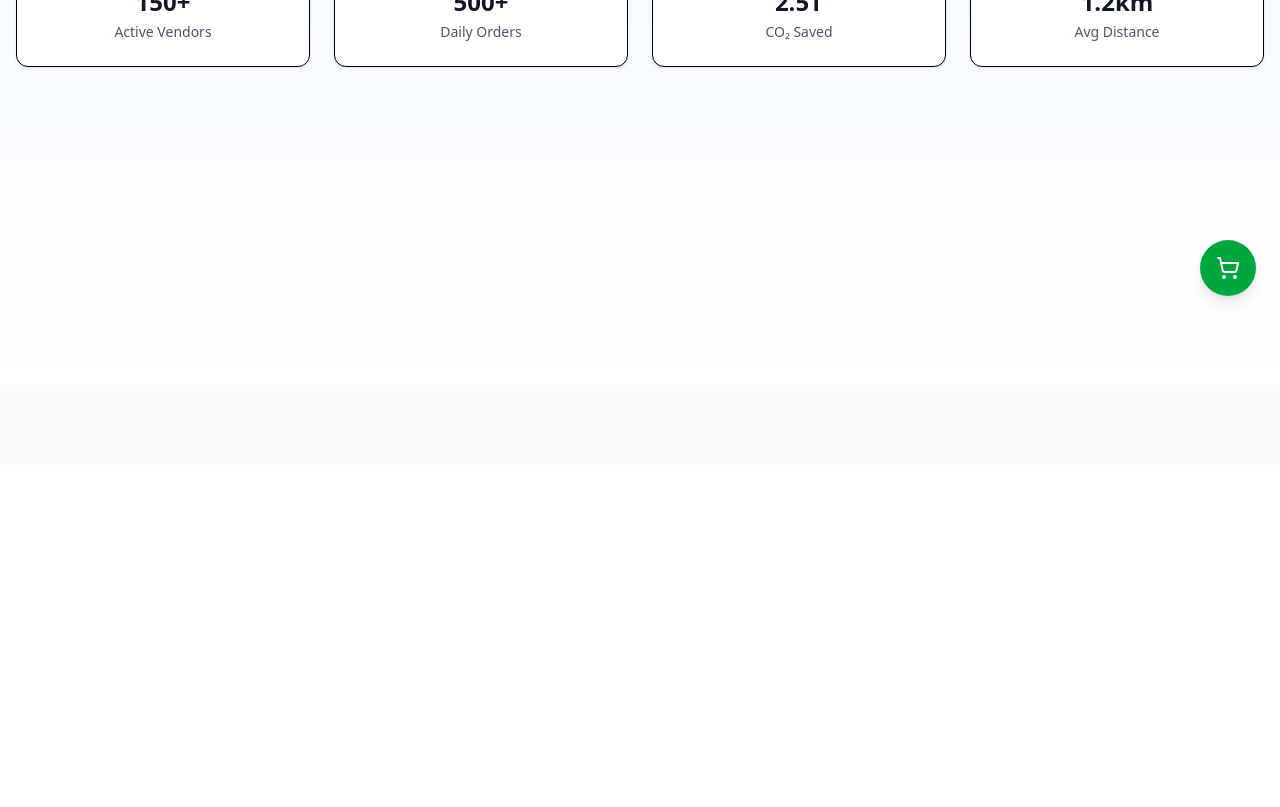
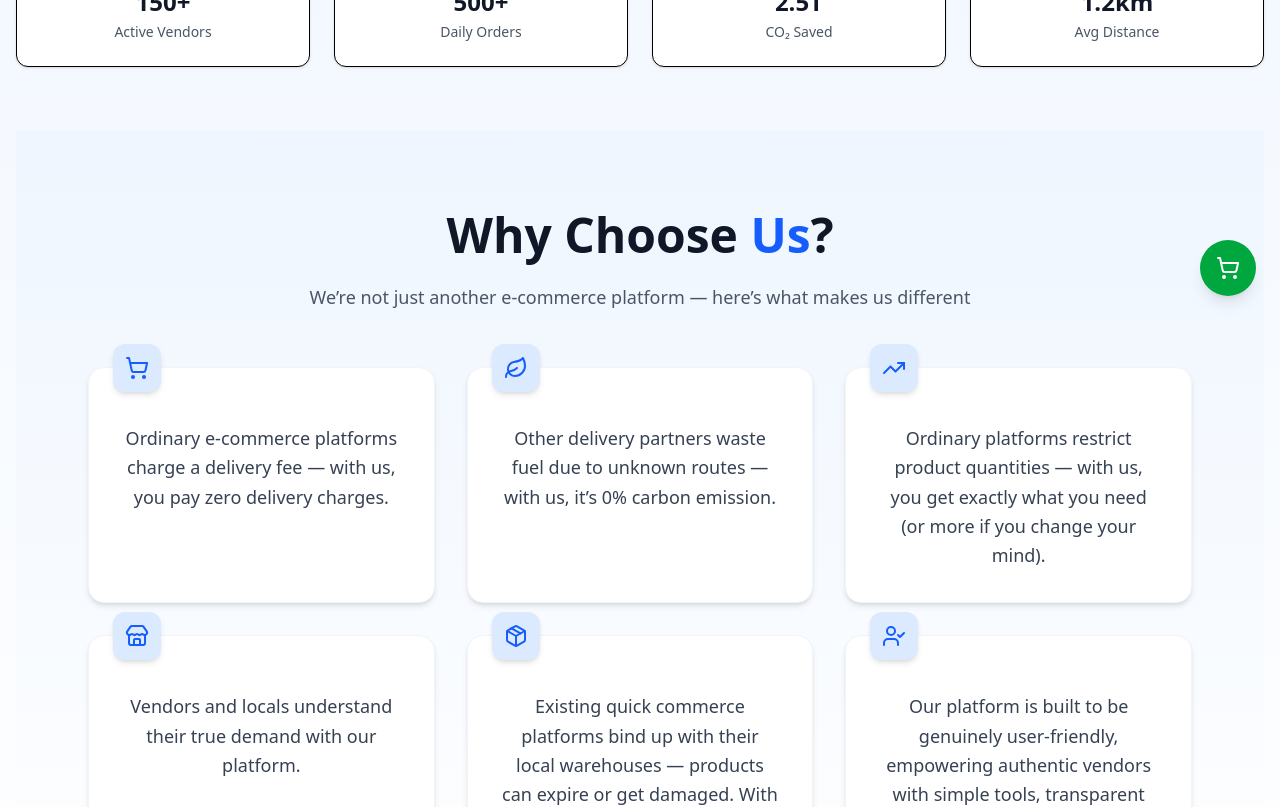
Before and after one commit to MdRohit786/status_code_2, a React (Vite) app in the folder frontend/: page / in a window 1280 px wide. Shown: the part 480-1287 px from the top of the page. Before the commit the page ends 945 px from the top, so only its background shows below. Built offline with nearby package versions, Linux system fonts and the light colour scheme.

Commit message:
update home page

```diff
--- a/frontend/src/hooks/useGeolocation.js
+++ b/frontend/src/hooks/useGeolocation.js
@@ -1,9 +1,9 @@
 import { useState, useEffect } from "react";
 
 export default function useGeolocation(
-  defaultPos = { lat: 22.5726, lng: 88.3639 } // fallback: Kolkata
+  // defaultPos = { lat: 22.5726, lng: 88.3639 } // fallback: Kolkata
 ) {
-  const [position, setPosition] = useState(defaultPos);
+  const [position, setPosition] = useState(null);
   const [loading, setLoading] = useState(true);
   const [error, setError] = useState(null);
 
--- a/frontend/src/pages/Home.jsx
+++ b/frontend/src/pages/Home.jsx
@@ -1,5 +1,5 @@
 import { Link } from "react-router-dom";
-import { Map, Camera, Bell, TrendingUp, Store, ShoppingCart, Route, Leaf } from "lucide-react";
+import { Map, Camera, Bell, TrendingUp, Store, ShoppingCart, Route, Leaf, Package, UserCheck } from "lucide-react";
 import useAuth from "../hooks/useAuth";
 import { motion } from "framer-motion";
 import { useEffect, useState } from "react";
@@ -51,6 +51,13 @@ export default function Home() {
     }
   ];
 
+  // const points = [
+  //   "Ordinary e-commerce platforms charge a delivery fee — with us, you pay **zero delivery charges**.",
+  //   "Other delivery partners waste fuel due to unknown local routes — with us, it’s **0% carbon emission**.",
+  //   "Ordinary platforms restrict product quantities — with us, you get exactly what you need (or even more if you change your mind).",
+  //   "Vendors and locals understand their **true demand** with our platform.",
+  // ];
+
   const marketplaceStats = [
     { label: "Active Vendors", value: "150+", icon: Store },
     { label: "Daily Orders", value: "500+", icon: ShoppingCart },
@@ -82,9 +89,14 @@ export default function Home() {
             </div>
           </h1>
           <p className="text-xl text-gray-600 mb-8 max-w-4xl mx-auto">
-            The <span className="font-semibold text-green-600">eco-friendly delivery platform</span> connecting{" "}
-            <span className="font-semibold text-blue-600">local vendors</span> with customers.
-            AI-powered route optimization, real-time order tracking, and sustainable delivery methods.
+            The{" "}
+            <span className="font-semibold text-green-600">
+              eco-friendly delivery platform
+            </span>{" "}
+            connecting{" "}
+            <span className="font-semibold text-blue-600">local vendors</span>{" "}
+            with customers. AI-powered route optimization, real-time order
+            tracking, and sustainable delivery methods.
           </p>
 
           {/* CTA Buttons */}
@@ -109,10 +121,14 @@ export default function Home() {
             ) : (
               <>
                 <Link
-                  to={user?.role === 'vendor' ? '/vendor' : '/customer'}
+                  to={user?.role === "vendor" ? "/vendor" : "/customer"}
                   className="inline-flex items-center px-8 py-4 bg-blue-600 text-white rounded-lg shadow-lg hover:bg-blue-700 transition-all duration-200 transform hover:scale-105 text-lg font-medium"
                 >
-                  {user?.role === 'vendor' ? <Store className="w-6 h-6 mr-2" /> : <ShoppingCart className="w-6 h-6 mr-2" />}
+                  {user?.role === "vendor" ? (
+                    <Store className="w-6 h-6 mr-2" />
+                  ) : (
+                    <ShoppingCart className="w-6 h-6 mr-2" />
+                  )}
                   Go to Dashboard
                 </Link>
                 <Link
@@ -131,19 +147,79 @@ export default function Home() {
             {marketplaceStats.map((stat, index) => {
               const Icon = stat.icon;
               return (
-                <div key={index} className="bg-white rounded-xl p-6 shadow-sm border">
+                <div
+                  key={index}
+                  className="bg-white rounded-xl p-6 shadow-sm border"
+                >
                   <div className="flex items-center justify-center mb-3">
                     <div className="p-3 bg-green-100 rounded-lg">
                       <Icon className="w-6 h-6 text-green-600" />
                     </div>
                   </div>
-                  <div className="text-2xl font-bold text-gray-900 mb-1">{stat.value}</div>
+                  <div className="text-2xl font-bold text-gray-900 mb-1">
+                    {stat.value}
+                  </div>
                   <div className="text-sm text-gray-600">{stat.label}</div>
                 </div>
               );
             })}
           </div>
         </div>
+        <section className="py-20 bg-gradient-to-b from-blue-50 to-white">
+          <div className="max-w-6xl mx-auto px-6 text-center">
+            <h2 className="text-4xl md:text-5xl font-extrabold text-gray-900 mb-6">
+              Why Choose <span className="text-blue-600">Us</span>?
+            </h2>
+            <p className="text-lg text-gray-600 max-w-3xl mx-auto mb-14">
+              We’re not just another e-commerce platform — here’s what makes us
+              different
+            </p>
+
+            <div className="grid gap-8 sm:grid-cols-2 lg:grid-cols-3">
+              {[
+                {
+                  icon: ShoppingCart,
+                  text: "Ordinary e-commerce platforms charge a delivery fee — with us, you pay zero delivery charges.",
+                },
+                {
+                  icon: Leaf,
+                  text: "Other delivery partners waste fuel due to unknown routes — with us, it’s 0% carbon emission.",
+                },
+                {
+                  icon: TrendingUp,
+                  text: "Ordinary platforms restrict product quantities — with us, you get exactly what you need (or more if you change your mind).",
+                },
+                {
+                  icon: Store,
+                  text: "Vendors and locals understand their true demand with our platform.",
+                },
+                {
+                  icon: Package,
+                  text: "Existing quick commerce platforms bind up with their local warehouses — products can expire or get damaged. With us, you get fresh, on-the-go veggies, fruits, and grocery items.",
+                },
+                {
+                  icon: UserCheck,
+                  text: "Our platform is built to be genuinely user-friendly, empowering authentic vendors with simple tools, transparent processes, and fair opportunities.",
+                },
+              ].map((item, index) => {
+                const Icon = item.icon;
+                return (
+                  <div
+                    key={index}
+                    className="relative bg-white p-8 rounded-2xl shadow-md hover:shadow-xl transition-all duration-300 border border-gray-100 group"
+                  >
+                    <div className="absolute -top-6 left-6 w-12 h-12 flex items-center justify-center rounded-xl bg-blue-100 text-blue-600 shadow-md group-hover:scale-110 transition">
+                      <Icon className="w-6 h-6" />
+                    </div>
+                    <p className="mt-6 text-gray-700 text-lg leading-relaxed">
+                      {item.text}
+                    </p>
+                  </div>
+                );
+              })}
+            </div>
+          </div>
+        </section>
 
         {/* ... rest of your code stays same ... */}
       </div>
```
